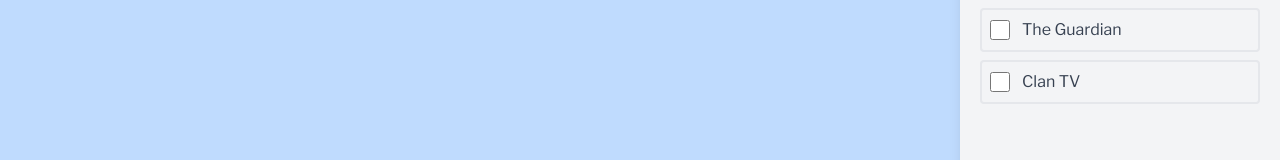
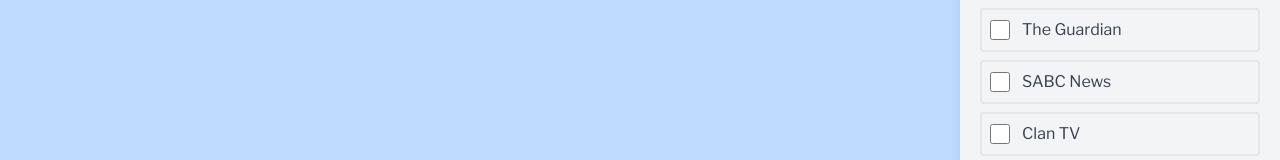
Before and after one commit to fsystemweb/cameras-stream, an Angular app: page / in a window 1280 px wide. Shown: the part 376-536 px from the top of the page. Built offline with nearby package versions, Linux system fonts and the light colour scheme.

Commit message:
add another stream

```diff
--- a/src/app/features/camera-list/components/camera-list/camera-list.component.ts
+++ b/src/app/features/camera-list/components/camera-list/camera-list.component.ts
@@ -48,8 +48,15 @@ export class CameraListComponent {
       localWebcam: false,
     },
     {
+      title: 'SABC News',
+      id: 'cam7',
+      streamUrl:
+        'https://sabconetanw.cdn.mangomolo.com/news/smil:news.stream.smil/chunklist_b250000_t64MjQwcA==.m3u8',
+      localWebcam: false,
+    },
+    {
       title: 'Clan TV',
-      id: 'cam7',
+      id: 'cam8',
       streamUrl:
         'https://rtvelivestream-clnx.rtve.es/rtvesec/clan/clan_main_720.m3u8',
       localWebcam: false,
```
